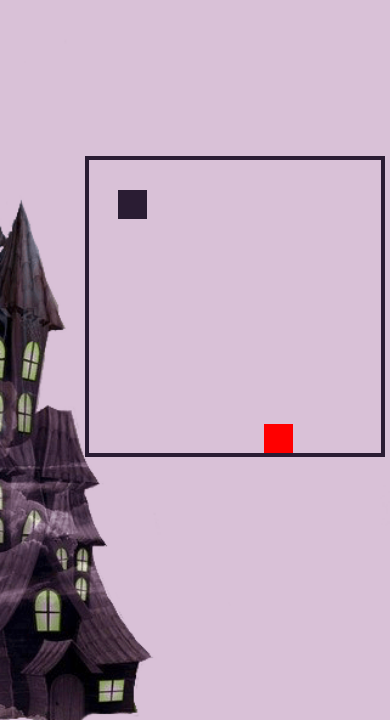
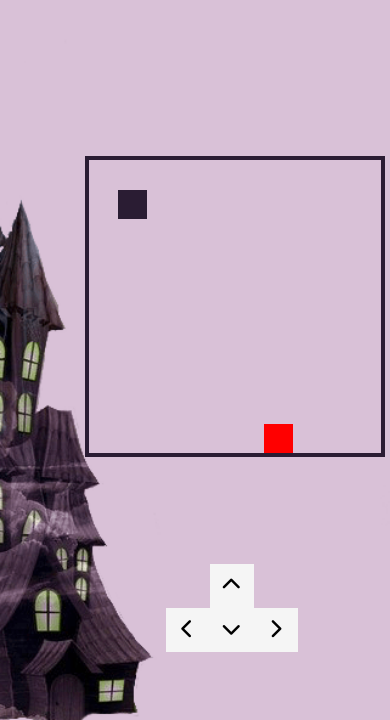
Before and after one commit to datonex/mystery-army, a plain HTML site: page index.html in a window 390 px wide. Shown: the part 144-864 px from the top of the page. Drawn offline with Linux system fonts and the light colour scheme; a web font is replaced by a local one.

Commit message:
Add arrow buttons from portable devices

```diff
--- a/assets/css/style.css
+++ b/assets/css/style.css
@@ -50,6 +50,9 @@ div {
 .food {
   background: red;
 }
+.btn {
+  display: none;
+}
 
 @media screen and (max-width: 1200px) {
   body {
@@ -99,9 +102,7 @@ div {
       no-repeat;
   }
   .h1-container {
-    height: 50px;
     width: 100%;
-    margin: 5% 0;
   }
 
   h1 {
@@ -118,13 +119,41 @@ div {
     display: flex;
     flex-flow: row wrap;
     align-items: center;
-    height: 125px;
+    height: 100px;
   }
 
   #game-board {
     margin-top: 5px;
     top: 20vh;
     right: 30px;
+  }
+
+  .btn-container {
+    display: flex;
+    flex-direction: column;
+    justify-content: center;
+    align-items: center;
+    height: 150px;
+    width: 200px;
+    position: absolute;
+    bottom: 2vh;
+    right: 15vw;
+  }
+
+  .btn {
+    display: flex;
+    justify-content: center;
+    align-items: center;
+    background-color: whitesmoke;
+    height: 40px;
+    width: 40px;
+    padding: 2px;
+  }
+
+  .align-btn {
+    display: flex;
+    justify-content: center;
+    align-items: center;
   }
 }
 
@@ -137,3 +166,14 @@ div {
     right: 5px;
   }
 }
+
+@media screen and (max-width: 350px) {
+  #game-board {
+    top: 20vh;
+    right: 5px;
+  }
+
+  .btn-container {
+    bottom: 1vh;
+  }
+}
--- a/index.html
+++ b/index.html
@@ -26,6 +26,21 @@
       <img src="assets/img/castle.png" alt="Scary castle" />
     </div>
     <div class="game-board-container"><div id="game-board"></div></div>
+    <div class="btn-container">
+      <div class="btn" id="arrow-up"><i class="fas fa-chevron-up"></i></div>
+      <div class="align-btn">
+        <div class="btn" id="arrow-left">
+          <i class="fas fa-chevron-left"></i>
+        </div>
+        <div class="btn" id="arrow-down">
+          <i class="fas fa-chevron-down"></i>
+        </div>
+        <div class="btn" id="arrow-right">
+          <i class="fas fa-chevron-right"></i>
+        </div>
+      </div>
+    </div>
+    <noscript>This game needs Javascript to run</noscript>
     <script src="assets/js/game.js" defer type="module"></script>
   </body>
 </html>
```
